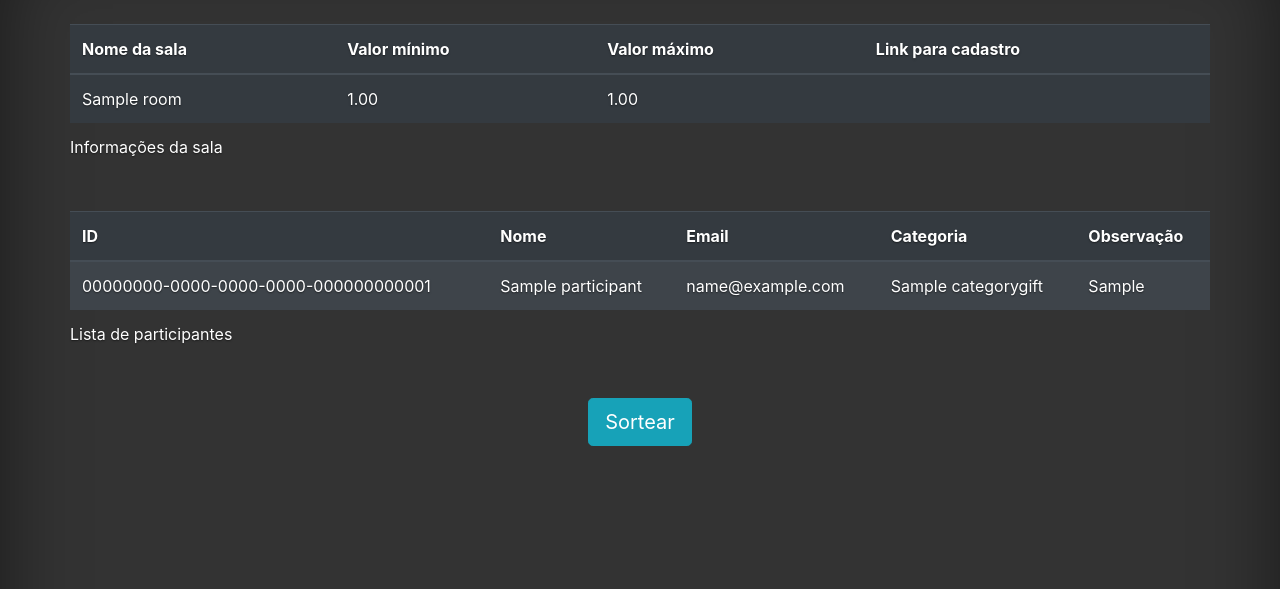
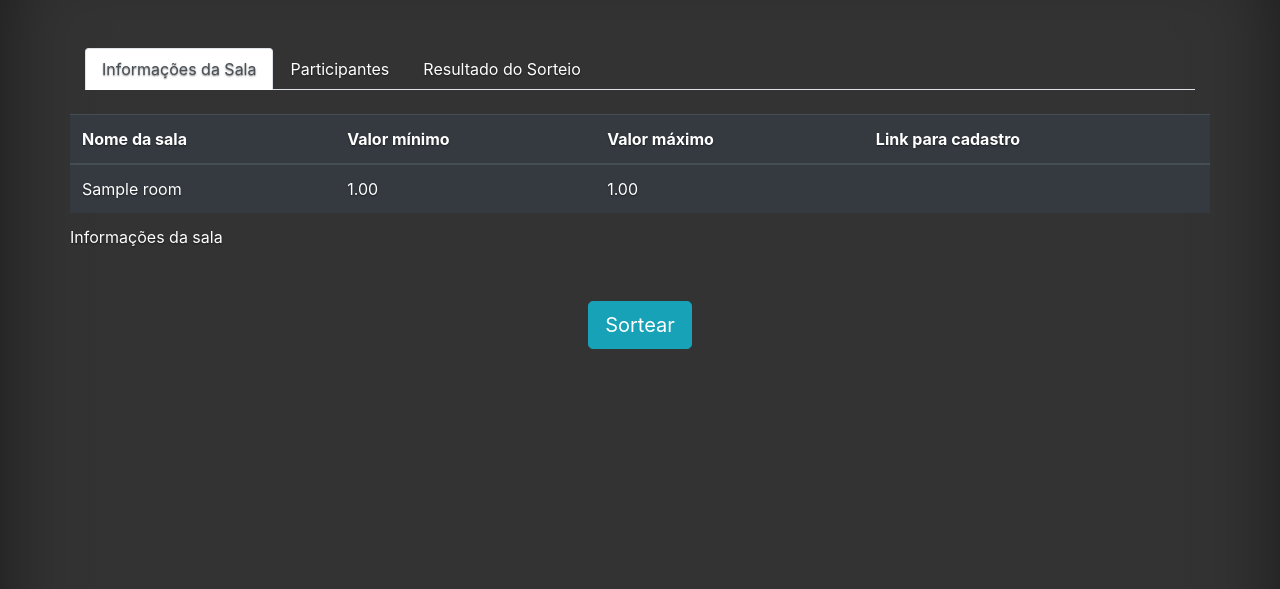
Before and after one commit to bbiancaa/GiftSort, a Django app: page /detalhe-sala/1/ in a window 1280 px wide. Shown: the part 56-645 px from the top of the page. Run offline with Django 4.2, Linux system fonts and the light colour scheme; tables that the repository leaves empty hold one stand-in row (values such as "Sample post").

Commit message:
ajustes no sorteio e criação de tela para participante ver quem tirou

```diff
--- a/raffle/urls.py
+++ b/raffle/urls.py
@@ -4,7 +4,7 @@ from raffle.views import *
 
 
 urlpatterns = [
-    path('', HomeView.as_view()),
+    path('', HomeView.as_view(), name='home'),
     path('criar-sala', CreateRoomView.as_view(), name='criar-sala'),
     path('detalhe-sala/<int:pk>/', DetailRoomView.as_view(), name='detalhe-sala'),
     path('criar-participante/<uuid:room_id>', CreateParticipantView.as_view(), name='criar-participante_uuid'),
@@ -13,4 +13,5 @@ urlpatterns = [
     path('editar-sala/', UpdateRoomView.as_view(), name='editar-sala_uuid'),
     path('ver-sala/', DetailRoomForRaffleView.as_view(), name='detalhe-sortear-sala'),
     path('fazer-sorteio/', ApplyRaffle.as_view(), name='fazer-sorteio'),
+    path('detalhe-sorteio-sala/', DetailRaffleUser.as_view(), name='detalhe-sorteio-sala'),
 ]
--- a/raffle/views.py
+++ b/raffle/views.py
@@ -116,7 +116,8 @@ class DetailRoomForRaffleView(DetailView):
     def get_context_data(self, **kwargs):
         context = super(DetailRoomForRaffleView, self).get_context_data(**kwargs)
         context['raffle_participants'] = RaffleParticipant.objects.filter(room=self.object)
-        context['link_short'] = self.request.get_host() + reverse('criar-participante', kwargs={'link_short': self.get_object().link})
+        context['link_short'] = self.request.get_host() + reverse('criar-participante',
+                                                                  kwargs={'link_short': self.get_object().link})
         return context
 
 
@@ -132,8 +133,7 @@ class ApplyRaffle(View):
             for participant in room.participant.all():
                 participants.remove(participant.id)
                 random.shuffle(participants)
-                if participants[0] in RaffleParticipant.objects.filter(selected_participant_id=participants[0],
-                                                                       room=room):
+                if RaffleParticipant.objects.filter(selected_participant_id=participants[0], room=room):
                     participants.append(participant.id)
                     continue
                 RaffleParticipant.objects.get_or_create(
@@ -146,3 +146,25 @@ class ApplyRaffle(View):
         room.save()
         messages.success(request, "Sorteio realizado com sucesso!")
         return redirect(f"{reverse('detalhe-sortear-sala')}?room_id={room_id}")
+
+
+class DetailRaffleUser(DetailView):
+    model = RaffleParticipant
+    template_name = 'raffle/detalhe_sorteio_sala.html'
+
+    def get_object(self, queryset=None):
+        try:
+            raffle_participant = RaffleParticipant.objects.filter(participant_id=self.request.GET.get('participant_id'))
+        except:
+            raffle_participant = RaffleParticipant.objects.filter(
+                participant__email=self.request.GET.get('participant_id'))
+        if raffle_participant.exists():
+            return raffle_participant.first()
+        messages.error(self.request, "Nenhum participante encontrado com essas informações.", extra_tags="danger")
+
+    def get(self, request):
+        self.object = self.get_object()
+        if not self.object:
+            return redirect('home')
+        context = self.get_context_data(object=self.object)
+        return self.render_to_response(context)
--- a/templates/modals.html
+++ b/templates/modals.html
@@ -65,14 +65,14 @@
      aria-labelledby="exampleModalCenterTitle" aria-hidden="true">
     <div class="modal-dialog modal-dialog-centered " role="document">
         <div class="modal-content">
-            <form action="{% url 'detalhe-sortear-sala' %}" method="get">
+            <form action="{% url 'detalhe-sorteio-sala' %}" method="get">
                 <div class="modal-header" style="background: #333333; color: white">
-                    <h5 class="modal-title" id="exampleModalLongTitle">Digite o seu código de participante:</h5>
+                    <h5 class="modal-title" id="exampleModalLongTitle">Digite o seu código de participante ou seu email:</h5>
                     <button type="button" class="close" data-dismiss="modal" aria-label="Close">
                     </button>
                 </div>
                 <div class="modal-body" style="background: #333333">
-                    <input class="form-control" id="room_id" name="room_id">
+                    <input class="form-control" id="participant_id" name="participant_id">
                 </div>
                 <div class="modal-footer" style="background: #333333">
                     <button type="button" class="btn btn-secondary" data-dismiss="modal">Cancelar</button>
--- a/templates/raffle/criar_participante.html
+++ b/templates/raffle/criar_participante.html
@@ -33,7 +33,7 @@
                            style="width: 500px;">
                 </div>
                 <div class="form-group">
-                    <label class="mr-sm-2" for="inlineFormCustomSelect">Categorias:</label>
+                    <label class="mr-sm-2" for="inlineFormCustomSelect">Preferência por:</label>
                     {{ form.category }}
                 </div>
                 <div class="form-group">
--- a/templates/raffle/criar_sala.html
+++ b/templates/raffle/criar_sala.html
@@ -4,6 +4,7 @@
     <form method="post">
         {% csrf_token %}
         <div class="container ">
+            <h4 class="mt-5 text-center">Preencha o formulário para criar a sala</h4>
             <div class="center_div">
                 {% if form.errors %}
                     {% for field in form %}
@@ -23,7 +24,8 @@
                     <div class="col-lg-12">
                         <label for="id_name">Crie um nome para sua sala: </label>
                         <input type="text" class="form-control" name="name" aria-describedby=""
-                               placeholder="Digite o nome da sala" value="{% if form.name.value %}{{ form.name.value }}{% endif %}"/>
+                               placeholder="Digite o nome da sala"
+                               value="{% if form.name.value %}{{ form.name.value }}{% endif %}"/>
                     </div>
                 </div>
                 <div class="row mt-2">
--- a/templates/raffle/detalhe_sala.html
+++ b/templates/raffle/detalhe_sala.html
@@ -3,6 +3,24 @@
 {% block content %}
 
     <div class="container ">
+        <div class="mt-5 ">
+            <ul class="nav nav-tabs" id="myTab" role="tablist">
+                <li class="nav-item">
+                    <a class="nav-link active" id="home-tab" data-toggle="tab" href="#home" role="tab"
+                       aria-controls="home"
+                       aria-selected="true">Informações da Sala</a>
+                </li>
+                <li class="nav-item">
+                    <a class="nav-link" id="profile-tab" data-toggle="tab" href="#profile" role="tab"
+                       aria-controls="profile" aria-selected="false">Participantes</a>
+                </li>
+                <li class="nav-item">
+                    <a class="nav-link" id="contact-tab" data-toggle="tab" href="#contact" role="tab"
+                       aria-controls="contact" aria-selected="false">Resultado do Sorteio</a>
+                </li>
+            </ul>
+            <div class="tab-content" id="myTabContent">
+                <div class="tab-pane fade show active" id="home" role="tabpanel" aria-labelledby="home-tab">
                     <div class="row mt-4">
                         <table class="table table-dark">
                             <caption>Informações da sala</caption>
@@ -24,6 +42,8 @@
                             </tbody>
                         </table>
                     </div>
+                </div>
+                <div class="tab-pane fade" id="profile" role="tabpanel" aria-labelledby="profile-tab">
                     <div class="row mt-4">
                         <table class="table table-hover table-dark table-striped">
                             <caption>Lista de participantes</caption>
@@ -32,7 +52,7 @@
                                 <th scope="col"> ID</th>
                                 <th scope="col"> Nome</th>
                                 <th scope="col"> Email</th>
-                        <th scope="col"> Categoria</th>
+                                <th scope="col"> Preferência por:</th>
                                 <th scope="col"> Observação</th>
                             </tr>
                             </thead>
@@ -49,7 +69,8 @@
                             </tbody>
                         </table>
                     </div>
-            {% if  raffle_participants %}
+                </div>
+                <div class="tab-pane fade" id="contact" role="tabpanel" aria-labelledby="contact-tab">
                     <div class="row mt-4">
                         <table class="table table-hover table-dark table-striped">
                             <caption>Resultado</caption>
@@ -74,7 +95,10 @@
                             </tbody>
                         </table>
                     </div>
-            {% else %}
+                </div>
+            </div>
+
+            {% if not raffle_participants %}
                 <div class="text-center mt-4">
                     <form action="{% url 'fazer-sorteio' %}" method="post">
                         {% csrf_token %}
@@ -84,5 +108,6 @@
                 </div>
             {% endif %}
         </div>
+    </div>
 
 {% endblock %}
--- a/templates/raffle/editar_participante.html
+++ b/templates/raffle/editar_participante.html
@@ -31,7 +31,7 @@
                            style="width: 500px;" value="{{ form.email.value }}">
                 </div>
                 <div class="form-group">
-                    <label class="mr-sm-2" for="inlineFormCustomSelect">Categorias:</label>
+                    <label class="mr-sm-2" for="inlineFormCustomSelect">Preferência por:</label>
                     {{ form.category }}
                 </div>
                 <div class="form-group">
```
Also changed, not shown: templates/raffle/detalhe_sorteio_sala.html (added, +36 -0 lines). Lines whose indentation alone changed are shown as unchanged.
